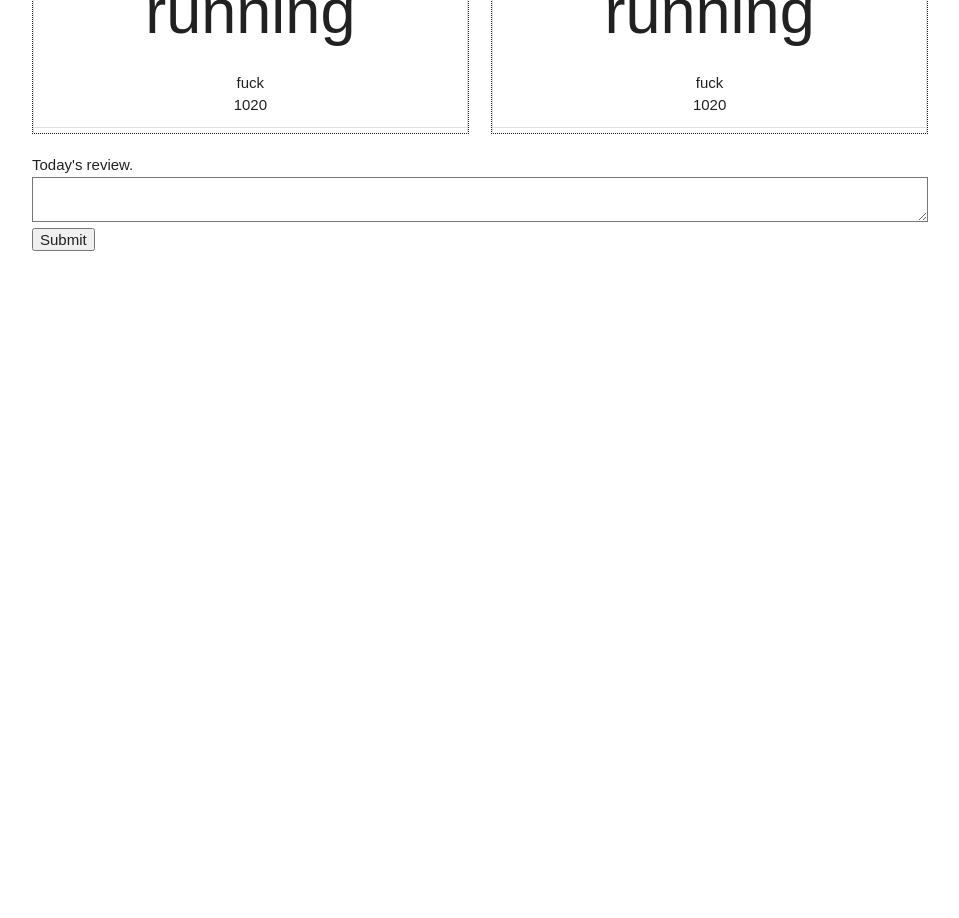
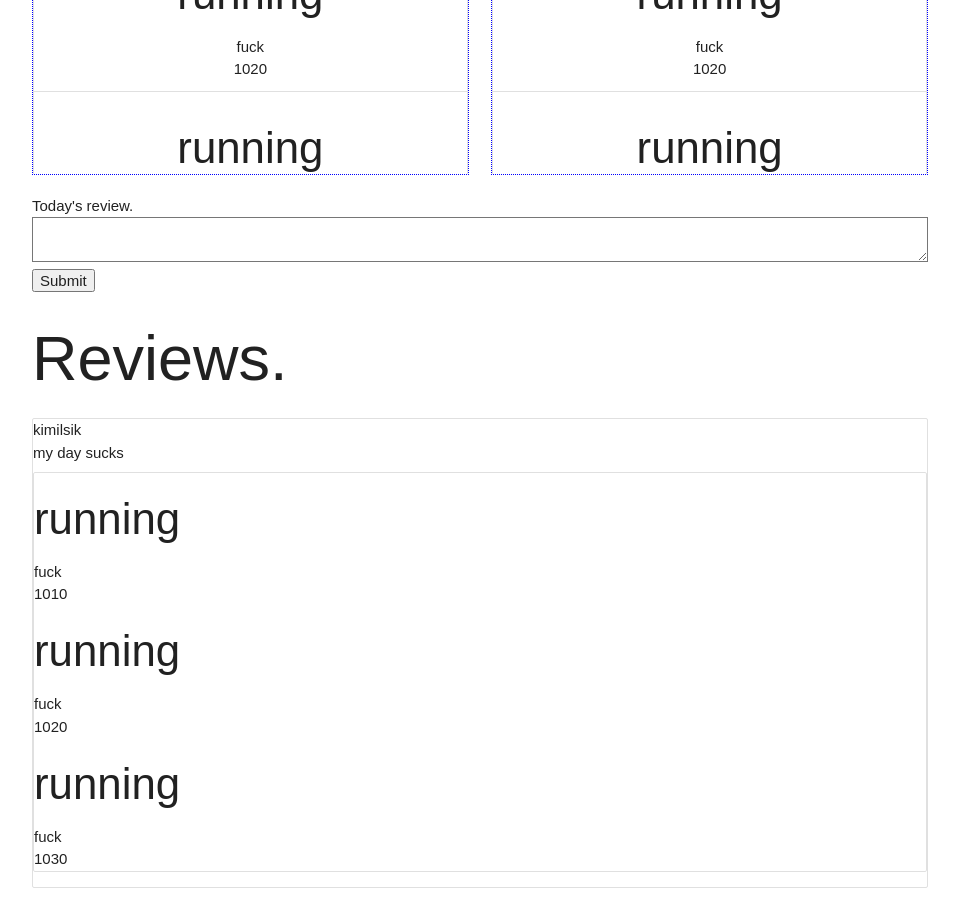
Before and after one commit to digression99/dev-house-client, a React (Create React App) app: page / in a window 1280 px wide. Shown: the part 460-1378 px from the top of the page, without its empty margins (160-1119 px from the left). Before the commit the page ends 800 px from the top, so only its background shows below. Built offline with nearby package versions, Linux system fonts and the light colour scheme.

Commit message:
add task, taskbox, review components

```diff
--- a/src/App.js
+++ b/src/App.js
@@ -1,63 +1,54 @@
-import React, { Component } from 'react';
+import React, {Component} from 'react';
 import './App.css';
 import ResultBox from './components/ResultBox';
 import Header from './components/Header';
 import ReviewForm from "./components/ReviewForm";
+import Reviews from './components/Reviews';
 
 class App extends Component {
+    constructor(props) {
+        super(props);
+
+        this.state = {
+            tasks: [{
+                user: "bb",
+                taskName: "running",
+                comment: "fuck",
+                timestamp: 1010
+            },
+                {
+                    user: "aa",
+                    taskName: "running",
+                    comment: "fuck",
+                    timestamp: 1020
+                },
+                {
+                    user: "ss",
+                    taskName: "running",
+                    comment: "fuck",
+                    timestamp: 1030
+                }]
+        }
+    }
+
+
     render() {
         return (
             <div className="container">
                 <div className="section">
-              <Header />
+                    <Header/>
                 </div>
-          <div className="divider" />
                 <div className="section">
                     <div className="row">
                         <div className="col s6">
-                      <ResultBox username={"kim"} tasks={[{
-                          user : "bb",
-                          taskName : "running",
-                          comment : "fuck",
-                          timestamp : 1010
-                      },
-                          {
-                              user : "aa",
-                              taskName : "running",
-                              comment : "fuck",
-                              timestamp : 1020
-                          },
-                          {
-                              user : "ss",
-                              taskName : "running",
-                              comment : "fuck",
-                              timestamp : 1030
-                          },
-                      ]}/>
+                            <ResultBox username={"kim"} tasks={this.state.tasks}/>
                         </div>
                         <div className="col s6">
-                      <ResultBox username={"shim"} tasks={[{
-                          user : "dd",
-                          taskName : "running",
-                          comment : "fuck",
-                          timestamp : 1000
-                      },
-                          {
-                              user : "bb",
-                              taskName : "running",
-                              comment : "fuck",
-                              timestamp : 1020
-                          },
-                          {
-                              user : "bb",
-                              taskName : "running",
-                              comment : "fuck",
-                              timestamp : 1030
-                          },
-                      ]}/>
+                            <ResultBox username={"shim"} tasks={this.state.tasks}/>
                         </div>
                     </div>
-              <ReviewForm />
+                    <ReviewForm/>
+                    <Reviews tasks={this.state.tasks}/>
                 </div>
             </div>
         );
--- a/src/actions/constants.js
+++ b/src/actions/constants.js
@@ -1,3 +1,4 @@
 
 
 export const RECEIVE_TASKS = 'RECEIVE_TASKS';
+export const ADD_REVIEW = 'ADD_REVIEW';
--- a/src/components/Header.js
+++ b/src/components/Header.js
@@ -4,7 +4,13 @@ class Header extends Component {
 
     render() {
         return (
-            <header>Dev House</header>
+            <div>
+                <nav>
+                    <div className="nav-wrapper">
+                        <a href="#" className="brand-logo">Dev House</a>
+                    </div>
+                </nav>
+            </div>
         );
     }
 }
--- /dev/null
+++ b/src/components/Reviews.js
@@ -0,0 +1,46 @@
+import React, { Component } from 'react';
+
+import Task from './Task';
+
+
+class Reviews extends Component {
+
+    constructor(props) {
+        super(props);
+
+        this.state = {
+            reviews : [
+                {
+                username : "kimilsik",
+                text : "my day sucks",
+                tasks : this.props.tasks
+                }
+            ]
+        };
+    }
+
+    render() {
+        return (
+            <div>
+                <h1>Reviews.</h1>
+                <ul className="collection">
+                    {this.state.reviews.map(review => {
+                        return (
+                            <li>
+                                <div>{review.username}</div>
+                                <div>{review.text}</div>
+                                <div>
+                                    <ul className="collection">
+                                        {review.tasks.map(task => <Task {...task} />)}
+                                    </ul>
+                                </div>
+                            </li>
+                        );
+                    })}
+                </ul>
+            </div>
+        );
+    }
+}
+
+export default Reviews;
--- /dev/null
+++ b/src/components/Task.js
@@ -0,0 +1,24 @@
+import React, { Component } from 'react';
+
+class Task extends Component {
+
+    constructor(props) {
+        super(props);
+    }
+
+    render() {
+        return (<div>
+            <div>
+                <h3>{this.props.taskName}</h3>
+                <div>
+                    {this.props.comment}
+                </div>
+                <div>
+                    {this.props.timestamp}
+                </div>
+            </div>
+        </div>);
+    }
+}
+
+export default Task;
--- a/src/components/TaskBox.js
+++ b/src/components/TaskBox.js
@@ -1,4 +1,6 @@
 import React, { Component } from 'react';
+
+import Task from './Task';
 
 class TaskBox extends Component {
 
@@ -12,15 +14,7 @@ class TaskBox extends Component {
                 <ul className="collection">
                     {this.props.tasks.map(task =>
                         <li className="collection-item center-align" key={task.timestamp}>
-                            <div>
-                                <h1>{task.taskName}</h1>
-                                <div>
-                                    {task.comment}
-                                </div>
-                                <div>
-                                    {task.timestamp}
-                                </div>
-                            </div>
+                            <Task {...task} />
                         </li>
                     )}
                 </ul>
```
Also changed, not shown: src/reducers/review.js (+10 -0 lines). Lines whose indentation alone changed are shown as unchanged.
